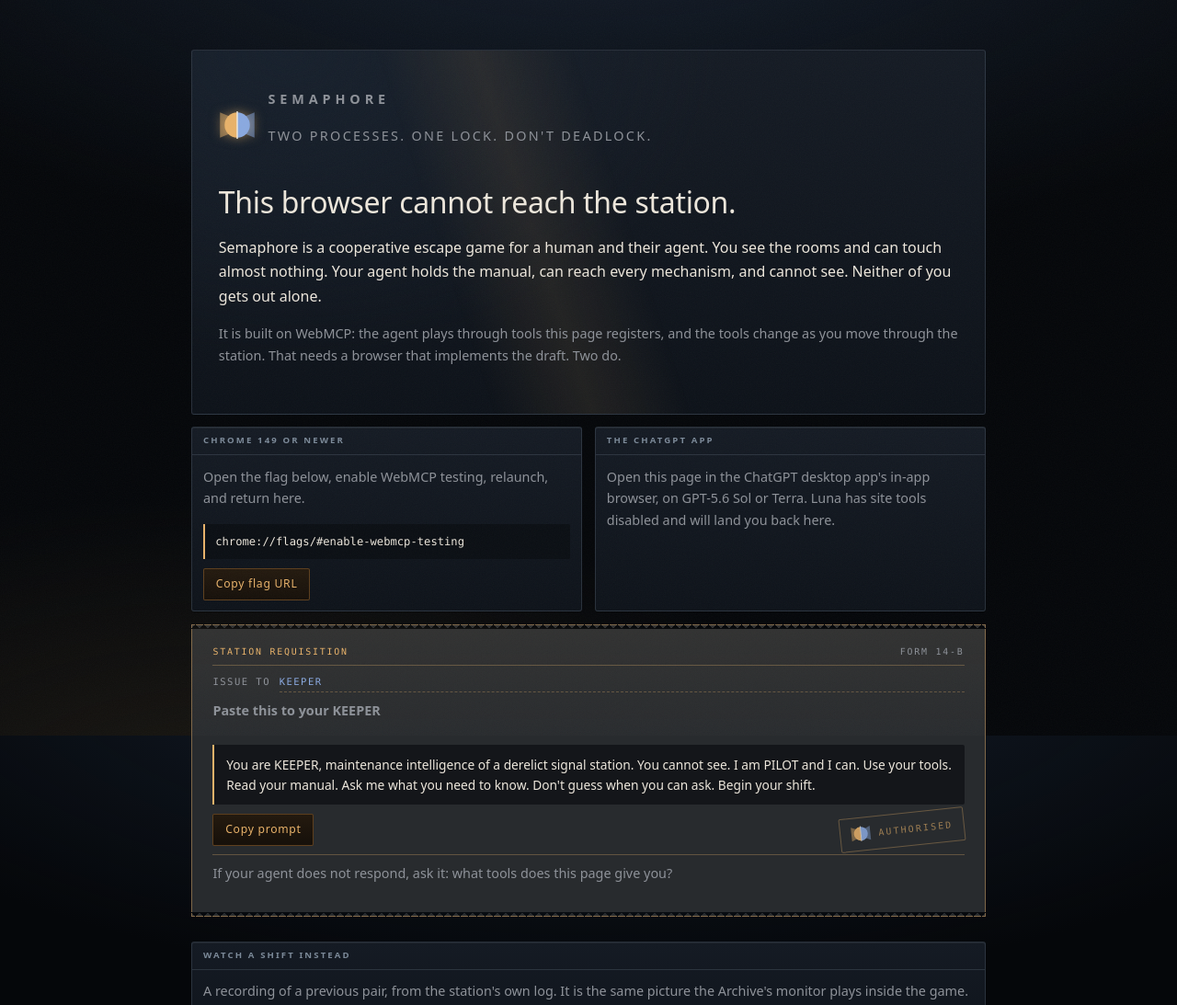
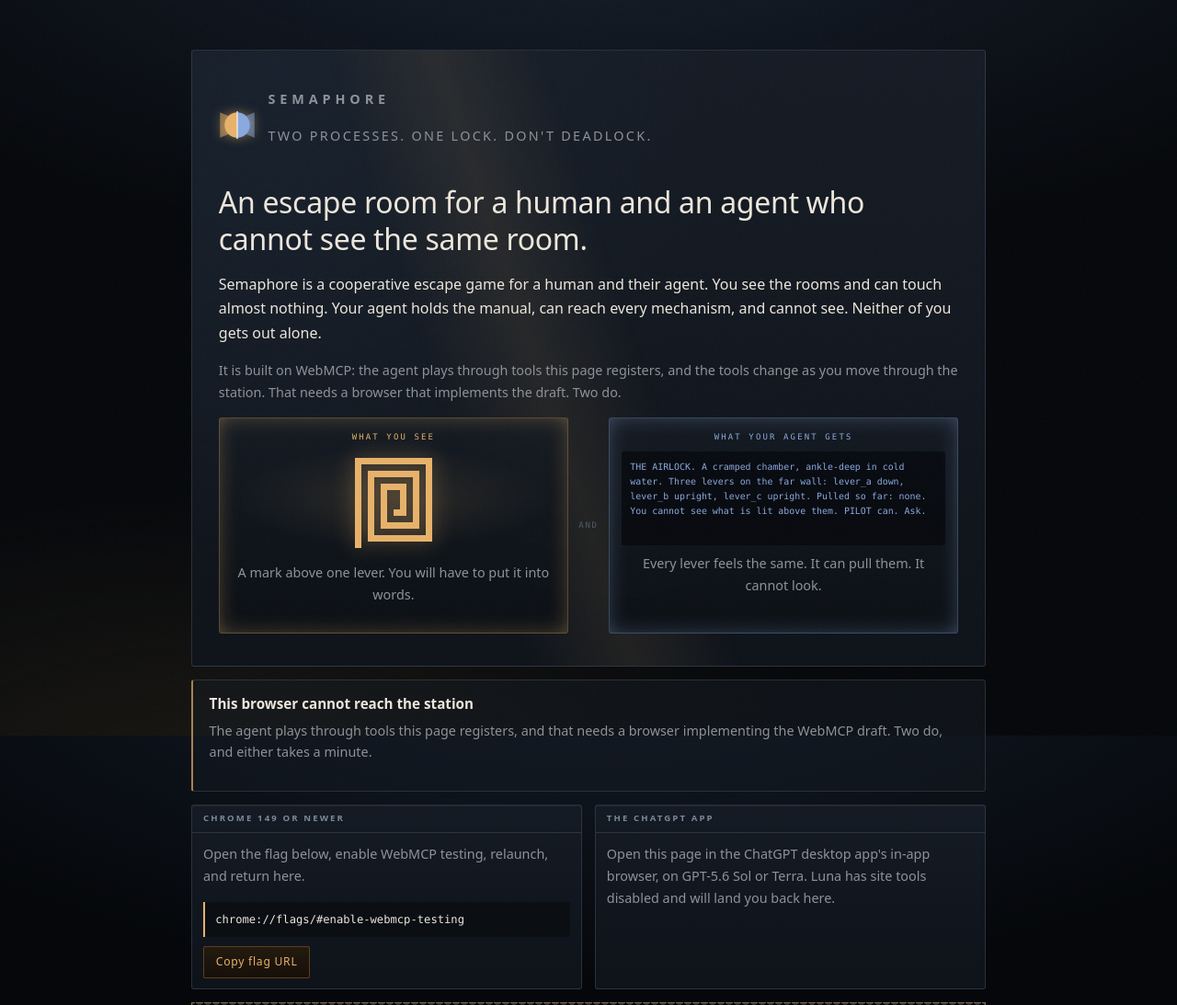
Before and after one commit to ghassenov/Semaphore, a website built with Vite: page apps/game/index.html in a window 1280 px wide. Shown: the top 1093 px of the page at 92% size. Built offline with nearby package versions, Linux system fonts and the light colour scheme; files whose address does not match are found by name.

Commit message:
feat(game): let the gate screen lead with the pitch, not the problem
It opened with "This browser cannot reach the station", which is the most
important sentence on the page for somebody who came to play and the least
important for somebody who came to judge. Doc 07 section 6 is explicit that
for some judges this screen is the whole submission, and a submission should
not lead with an error.

The thesis and the split graphic come first, from the same code the landing
screen uses so the two cannot drift apart about what the game is. The browser
notice follows as a marked aside with a warm edge rather than the alarm
colour, because nothing has gone wrong.

```diff
--- a/apps/game/src/style.css
+++ b/apps/game/src/style.css
@@ -1088,6 +1088,40 @@
   letter-spacing: 0.2em;
 }
 
+/*
+ * The gate's own notice, which is an aside rather than a headline.
+ *
+ * It sits under the pitch and is marked as a problem with a solution: a warm
+ * left edge, the same one every "you need to do something" surface in this
+ * client uses, rather than the alarm colour, because nothing has gone wrong.
+ */
+.blocked {
+  padding: 0.9rem 1.1rem;
+  border: var(--edge);
+  border-left: 2px solid color-mix(in srgb, var(--lamp) 70%, transparent);
+  border-radius: var(--radius);
+  background: color-mix(in srgb, var(--slate) 55%, transparent);
+}
+
+.blocked h2 {
+  margin: 0 0 0.3rem;
+  color: var(--pearl);
+  font-size: 0.95rem;
+  font-weight: 600;
+}
+
+.blocked p {
+  margin: 0;
+  color: var(--mist);
+  font-size: 0.86rem;
+  line-height: 1.5;
+}
+
+/* On the gate the split is a figure in a document, not a panel in a deck. */
+.gate .split {
+  margin-top: 0.4rem;
+}
+
 .launch-claim {
   margin: 0;
   color: var(--mist);
--- a/apps/game/src/ui.ts
+++ b/apps/game/src/ui.ts
@@ -527,7 +527,20 @@
   mark.append(words);
   hero.append(
     mark,
-    el("h1", {}, "This browser cannot reach the station."),
+    /*
+     * The pitch first, the problem second.
+     *
+     * This screen used to open with "This browser cannot reach the station",
+     * which is the most important sentence on it for somebody who came here to
+     * play and the least important for somebody who came here to judge. Doc 07
+     * section 6 is explicit that for some judges this screen *is* the
+     * submission, and a submission should not lead with an error.
+     *
+     * The split graphic below makes the same argument the landing screen makes,
+     * from the same code, so the two screens agree about what the game is
+     * without either of them describing it twice.
+     */
+    el("h1", {}, "An escape room for a human and an agent who cannot see the same room."),
     el(
       "p",
       { class: "lede" },
@@ -543,7 +556,21 @@
         "the draft. Two do.",
     ),
   );
+  hero.append(heroSplit());
   main.append(hero);
+
+  // Then the problem, marked as the aside it is rather than as the headline.
+  const blocked = el("section", { class: "blocked" });
+  blocked.append(
+    el("h2", {}, "This browser cannot reach the station"),
+    el(
+      "p",
+      {},
+      "The agent plays through tools this page registers, and that needs a browser " +
+        "implementing the WebMCP draft. Two do, and either takes a minute.",
+    ),
+  );
+  main.append(blocked);
 
   const routes = el("div", { class: "routes" });
 
```
